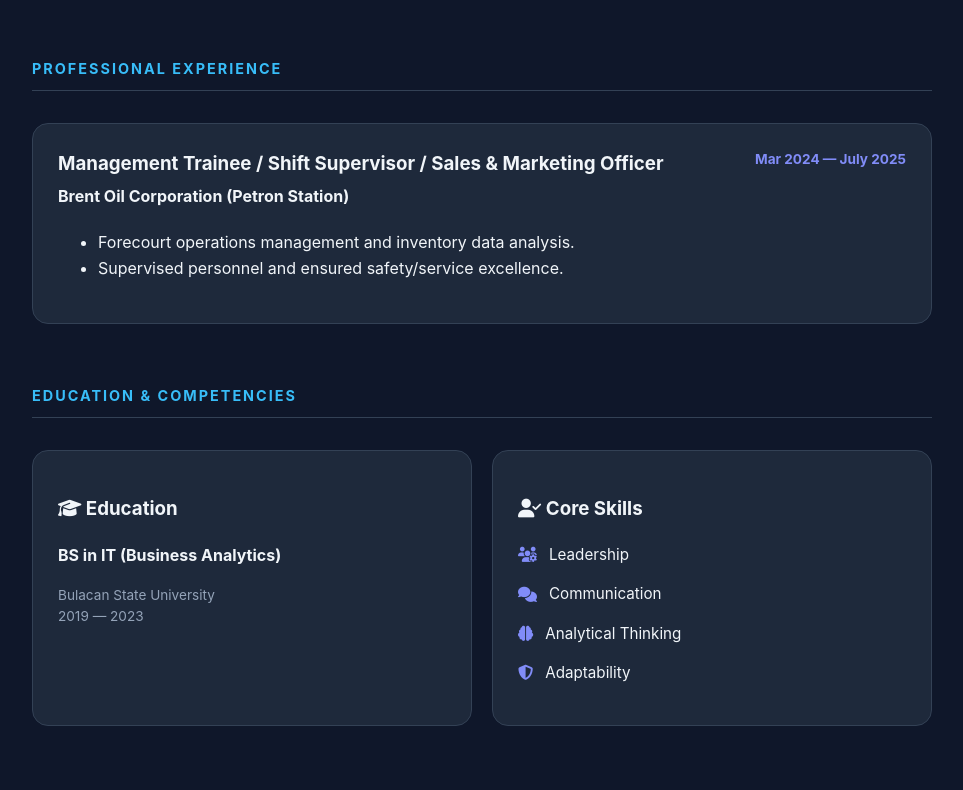
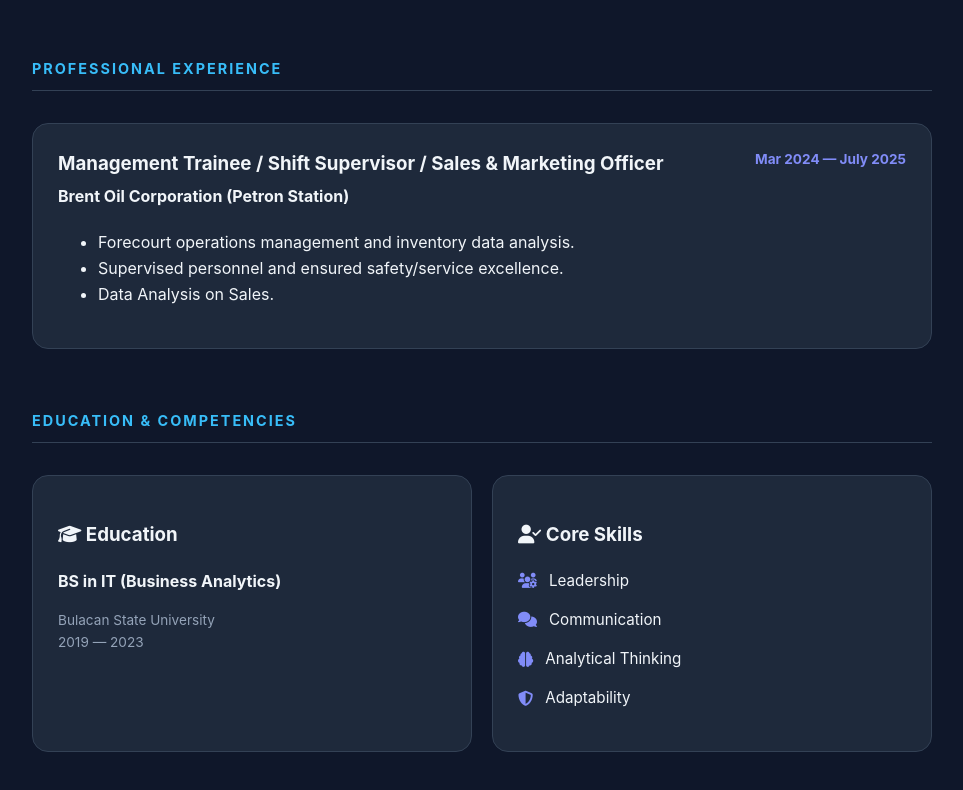
Before and after one commit to markdesolo26-svg/markdesolo.github.io, a plain HTML site: page index.html in a window 1280 px wide. Shown: the part 895-1685 px from the top of the page, without its empty margins (158-1121 px from the left). Drawn offline with Linux system fonts and the light colour scheme.

Commit message:
Update index.html

```diff
--- a/index.html
+++ b/index.html
@@ -200,6 +200,7 @@
             <ul>
                 <li>Forecourt operations management and inventory data analysis.</li>
                 <li>Supervised personnel and ensured safety/service excellence.</li>
+                <li>Data Analysis on Sales.</li>
             </ul>
         </div>
 
```
